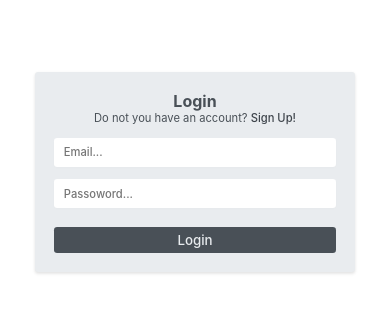
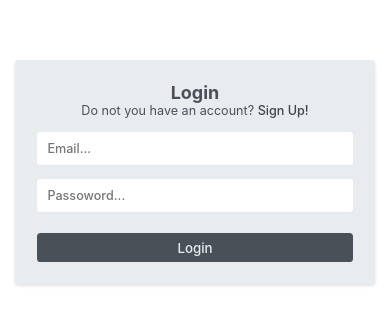
Before and after one commit to bryanmaraujo544/kanban-app, a React (Create React App) app: page /login in a window 390 px wide. Shown: the part 250-574 px from the top of the page. Built offline with nearby package versions, Linux system fonts and the light colour scheme.

Commit message:
fix: fixing the columns style in mobile

```diff
--- a/src/components/App/styles.ts
+++ b/src/components/App/styles.ts
@@ -8,4 +8,5 @@ export const Container = styled.div`
   overflow-x: hidden;
   display: flex;
   flex-direction: column;
+  width: 100%;
 `;
--- a/src/components/Board/styles.ts
+++ b/src/components/Board/styles.ts
@@ -7,8 +7,17 @@ export const Container = styled.main`
   overflow-y: hidden;
   overflow-x: scroll;
 
+  @media (max-width: 768px) {
+    height: 100vh;
+    padding: 3.2rem 0;
+  }
+
   ::-webkit-scrollbar {
     height: 1rem;
+
+    @media (max-width: 768px) {
+      height: 1.6rem;
+    }
   }
 
   ::-webkit-scrollbar-track {
@@ -17,6 +26,10 @@ export const Container = styled.main`
   ::-webkit-scrollbar-thumb {
     background: #adb5bd;
     border-radius: 0.4rem;
+
+    @media (max-width: 768px) {
+      border-radius: 1.2rem;
+    }
 
     &:hover {
       background: #6c757d;
--- a/src/components/Column/styles.ts
+++ b/src/components/Column/styles.ts
@@ -15,7 +15,15 @@ export const Container = styled.div`
   border-radius: 0.4rem;
 
   @media (max-width: 768px) {
-    min-width: 22rem;
+    min-width: 26rem;
+  }
+
+  @media (max-width: 468px) {
+    min-width: 24rem;
+  }
+
+  @media (max-width: 300px) {
+    min-width: 20rem;
   }
 
   .header {
--- a/src/pages/MyBoard/Header/styles.ts
+++ b/src/pages/MyBoard/Header/styles.ts
@@ -14,6 +14,7 @@ export const Container = styled.header<ContainerProps>`
   display: flex;
   justify-content: space-between;
   align-items: center;
+  overflow: hidden;
 
   .user-infos {
     display: flex;
@@ -47,15 +48,19 @@ export const Container = styled.header<ContainerProps>`
     display: flex;
     align-items: center;
     gap: 1.6rem;
-    transition: all 0.2s linear;
+    transition: transform 0.2s linear;
 
     @media (max-width: 600px) {
       flex-direction: column;
       position: absolute;
-      right: ${({ isMenuOpen }) => (isMenuOpen ? '0' : '-100%')};
+      /* right: ${({ isMenuOpen }) => (isMenuOpen ? '0' : '-100px')}; */
+      right: 0;
+      transform: ${({ isMenuOpen }) =>
+        isMenuOpen ? 'translate(0%)' : 'translate(100%)'};
+
       top: 0;
       padding: 3.2rem 2.4rem;
-      height: 100vh;
+      height: 100%;
       background: #fff;
     }
 
--- a/src/pages/MyBoard/styles.ts
+++ b/src/pages/MyBoard/styles.ts
@@ -5,9 +5,14 @@ export const Container = styled.div`
   background: #f0ecfe;
   min-height: 100vh;
   height: 100vh;
+  width: 100%;
+  max-width: 100vw;
   display: flex;
   flex-direction: column;
   gap: 1.6rem;
+  position: relative;
+
+  overflow: hidden;
 `;
 
 export const SearchContainer = styled.div``;
--- a/src/styles/global.ts
+++ b/src/styles/global.ts
@@ -6,6 +6,12 @@ const global = createGlobalStyle`
     padding: 0;
     box-sizing: border-box;
     font-family: -apple-system, BlinkMacSystemFont, 'Segoe UI', Roboto, Oxygen, Ubuntu, Cantarell, 'Open Sans', 'Helvetica Neue', sans-serif;
+  }
+
+  body {
+    width: 100%;
+    max-width: 100vh;
+    overflow: hidden;
   }
 
   html {
@@ -20,15 +26,15 @@ const global = createGlobalStyle`
     }
 
     @media (max-width: 980px) {
+      font-size: 11px;
+    }
+
+    @media (max-width: 768px) {
       font-size: 10px;
     }
 
-    @media (max-width: 768px) {
+    @media (max-width: 468px) {
       font-size: 9px;
-    }
-
-    @media (max-width: 468px) {
-      font-size: 8px;
     }
   }
 
```
